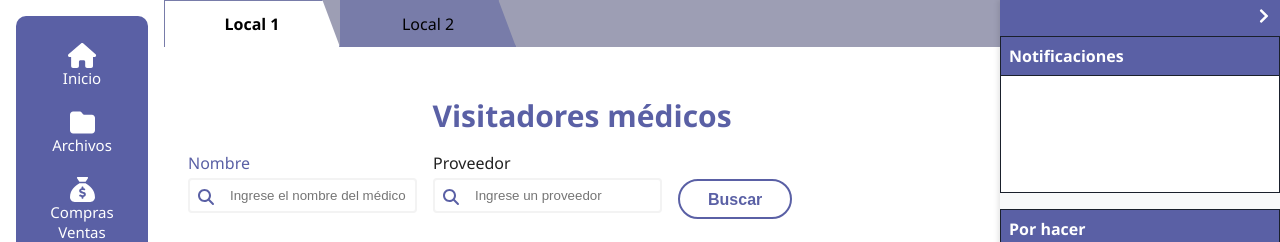
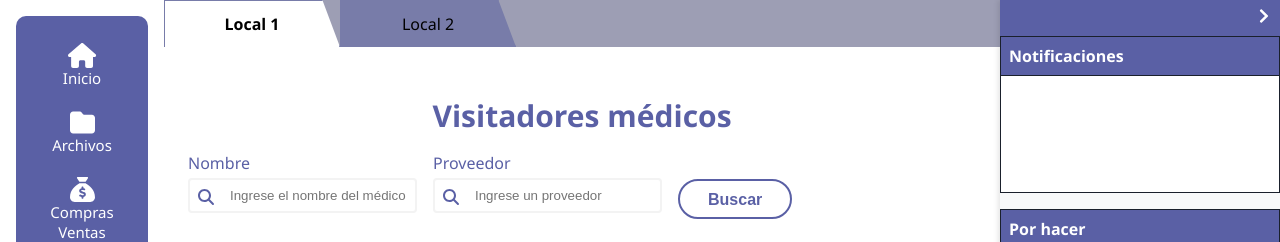
Before and after one commit to DufreyM/ERP-frontend, a React (Vite) app: page /admin/visitadores-medicos in a window 1280 px wide. Shown: the top 242 px of the page. Built offline with nearby package versions, Linux system fonts and the light colour scheme; sample sign-in values are in the browser's storage; the HTML template or start-up script is replaced by a standard one.

Commit message:
Detalles

```diff
--- a/src/Screens/Inventario/InventarioScreen.jsx
+++ b/src/Screens/Inventario/InventarioScreen.jsx
@@ -133,7 +133,7 @@ const InventarioScreen = () => {
             />
             <h3 className={styles.nombre}>{producto.nombre}</h3>
             <div className={styles.presentacion}>{producto.presentacion}</div>
-            <div className={styles.precio}>{`Q${producto.precio_venta}`}</div>
+            <div className={styles.precio}>{`Q${producto.precioventa}`}</div>
             <div className={styles.stock}>{`Stock: ${producto.stock_actual}`}</div>
           </div>
         ))}
--- a/src/Screens/Visitadores/VisitadoresAdmin.jsx
+++ b/src/Screens/Visitadores/VisitadoresAdmin.jsx
@@ -69,7 +69,7 @@ const VisitadoresAdmin = () => {
           />
         </div>
         <div style={{ display: 'flex', flexDirection: 'column', minWidth: '220px' }}>
-          <label style={{ color: '#222', fontWeight: 500, marginBottom: 4 }}>Proveedor</label>
+          <label style={{ color: '#5a60a5', fontWeight: 500, marginBottom: 4 }}>Proveedor</label>
           <IconoInput
             icono={faSearch}
             placeholder="Ingrese un proveedor"
```
